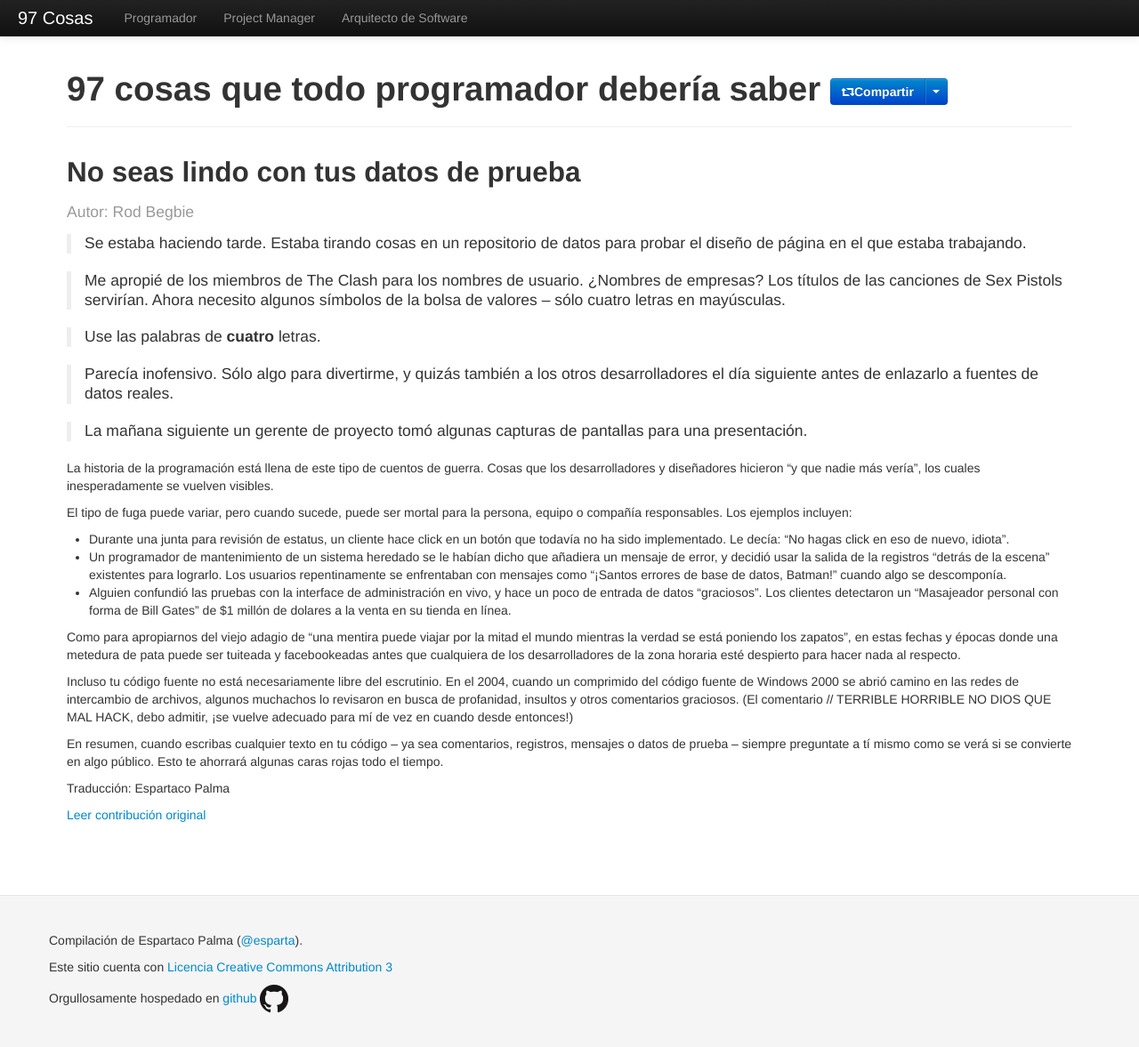
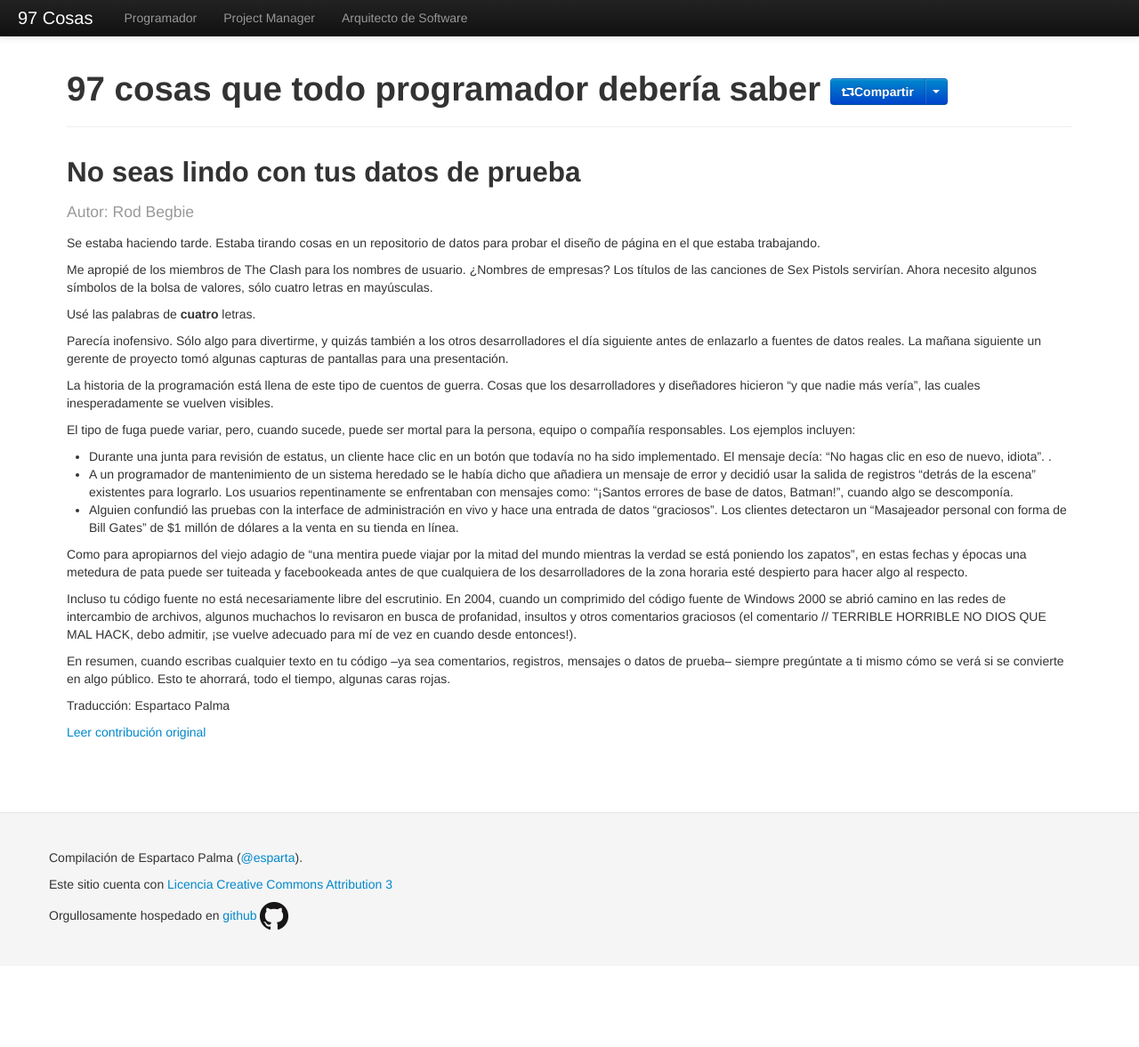
Before and after one commit to esparta/97cosas, a Jekyll site: the page built from programador/no-seas-lindo-pruebas.md, in a window 1280 px wide and 1179 px high. Shown: the whole window at 89% size. Built offline with Jekyll 4.4.1, drawn with Linux system fonts in a browser that asks for light colours; comment, search, counter and statistics services are not loaded.

Commit message:
Spelling corrections on no-seas-lindo-pruebas

```diff
--- a/programador/no-seas-lindo-pruebas.md
+++ b/programador/no-seas-lindo-pruebas.md
@@ -7,58 +7,55 @@
 original: http://programmer.97things.oreilly.com/wiki/index.php/Don%27t_Be_Cute_with_Your_Test_Data
 ---
 
-> Se estaba haciendo tarde. Estaba tirando cosas en un repositorio de
+Se estaba haciendo tarde. Estaba tirando cosas en un repositorio de
 datos para probar el diseño de página en el que estaba trabajando.
 
-> Me apropié de los miembros de The Clash para los nombres de usuario.
+Me apropié de los miembros de The Clash para los nombres de usuario.
 ¿Nombres de empresas? Los títulos de las canciones de Sex Pistols
-servirían. Ahora necesito algunos símbolos de la bolsa de valores --
-sólo cuatro letras en mayúsculas.
+servirían. Ahora necesito algunos símbolos de la bolsa de valores, sólo
+cuatro letras en mayúsculas.
 
-> Use las palabras de **cuatro** letras.
+Usé las palabras de **cuatro** letras.
 
-> Parecía inofensivo. Sólo algo para divertirme, y quizás también a los
+Parecía inofensivo. Sólo algo para divertirme, y quizás también a los
 otros desarrolladores el día siguiente antes de enlazarlo a fuentes de
-datos reales.
-
->La mañana siguiente un gerente de proyecto tomó algunas capturas de
-pantallas para una presentación.
+datos reales. La mañana siguiente un gerente de proyecto tomó algunas
+capturas de pantallas para una presentación.
 
 La historia de la programación está llena de este tipo de cuentos de
-guerra. Cosas que los desarrolladores y diseñadores hicieron "y que
-nadie más vería", los cuales inesperadamente se vuelven visibles.
+guerra. Cosas que los desarrolladores y diseñadores hicieron “y que
+nadie más vería”, las cuales inesperadamente se vuelven visibles.
 
-El tipo de fuga puede variar, pero cuando sucede, puede ser mortal para
+El tipo de fuga puede variar, pero, cuando sucede, puede ser mortal para
 la persona, equipo o compañía responsables. Los ejemplos incluyen:
 
-- Durante una junta para revisión de estatus, un cliente hace click en
-un botón que todavía no ha sido implementado. Le decía: "No hagas click
-en eso de nuevo, idiota".
-- Un programador de mantenimiento de un sistema heredado se le habían
-dicho que añadiera un mensaje de error, y decidió usar la salida de la
-registros "detrás de la escena" existentes para lograrlo. Los usuarios
-repentinamente se enfrentaban con mensajes como "¡Santos errores de base
-de datos, Batman!" cuando algo se descomponía.
-- Alguien confundió las pruebas con la interface de administración en
-vivo, y hace un poco de entrada de datos "graciosos". Los clientes
-detectaron un "Masajeador personal con forma de Bill Gates" de $1 millón
-de dolares a la venta en su tienda en línea.
+- Durante una junta para revisión de estatus, un cliente hace clic en un
+botón que todavía no ha sido implementado. El mensaje decía: “No hagas
+clic en eso de nuevo, idiota”. .
+- A un programador de mantenimiento de un sistema heredado se le había
+dicho que añadiera un mensaje de error y decidió usar la salida de
+registros “detrás de la escena” existentes para lograrlo. Los usuarios
+repentinamente se enfrentaban con mensajes como: “¡Santos errores de
+base de datos, Batman!”, cuando algo se descomponía.
+- Alguien confundió las pruebas con la interface de administración en vivo
+y hace una entrada de datos “graciosos”. Los clientes detectaron un
+“Masajeador personal con forma de Bill Gates” de $1 millón de dólares a
+la venta en su tienda en línea.
 
-Como para apropiarnos del viejo adagio de "una mentira puede viajar por
-la mitad el mundo mientras la verdad se está poniendo los zapatos", en
-estas fechas y épocas donde una metedura de pata puede ser tuiteada y
-facebookeadas antes que cualquiera de los desarrolladores de la zona
-horaria esté despierto para hacer nada al respecto.
+Como para apropiarnos del viejo adagio de “una mentira puede viajar por
+la mitad del mundo mientras la verdad se está poniendo los zapatos”, en
+estas fechas y épocas una metedura de pata puede ser tuiteada y
+facebookeada antes de que cualquiera de los desarrolladores de la zona
+horaria esté despierto para hacer algo al respecto.
 
 Incluso tu código fuente no está necesariamente libre del escrutinio. En
-el 2004, cuando un comprimido del código fuente de Windows 2000 se abrió
+2004, cuando un comprimido del código fuente de Windows 2000 se abrió
 camino en las redes de intercambio de archivos, algunos muchachos lo
-revisaron en busca de profanidad, insultos y otros comentarios
-graciosos. (El comentario // TERRIBLE HORRIBLE NO DIOS QUE MAL HACK,
-debo admitir, ¡se vuelve adecuado para mí de vez en cuando desde
-entonces!)
+revisaron en busca de profanidad, insultos y otros comentarios graciosos
+(el comentario // TERRIBLE HORRIBLE NO DIOS QUE MAL HACK, debo admitir,
+¡se vuelve adecuado para mí de vez en cuando desde entonces!).
 
-En resumen, cuando escribas cualquier texto en tu código -- ya sea
-comentarios, registros, mensajes o datos de prueba -- siempre preguntate
-a tí mismo como se verá si se convierte en algo público. Esto te
-ahorrará algunas caras rojas todo el tiempo.
+En resumen, cuando escribas cualquier texto en tu código –ya sea
+comentarios, registros, mensajes o datos de prueba– siempre pregúntate a
+ti mismo cómo se verá si se convierte en algo público. Esto te ahorrará,
+todo el tiempo, algunas caras rojas.
```
